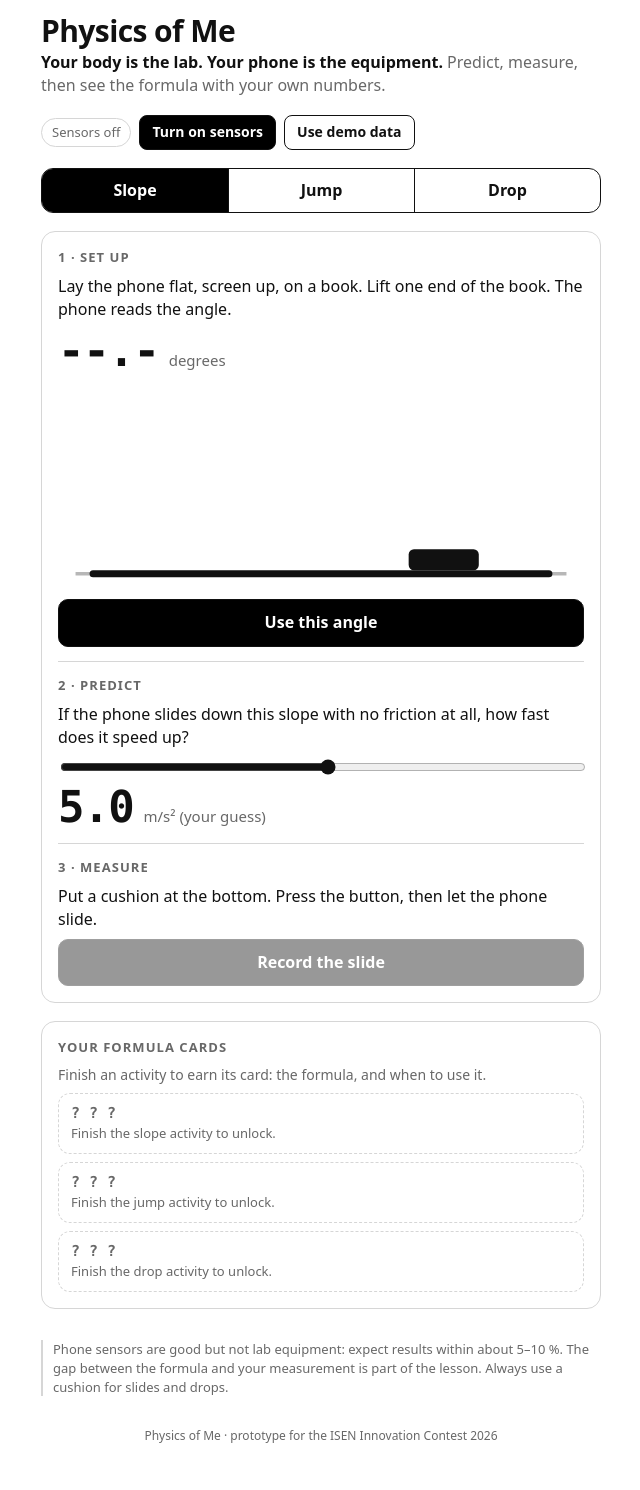
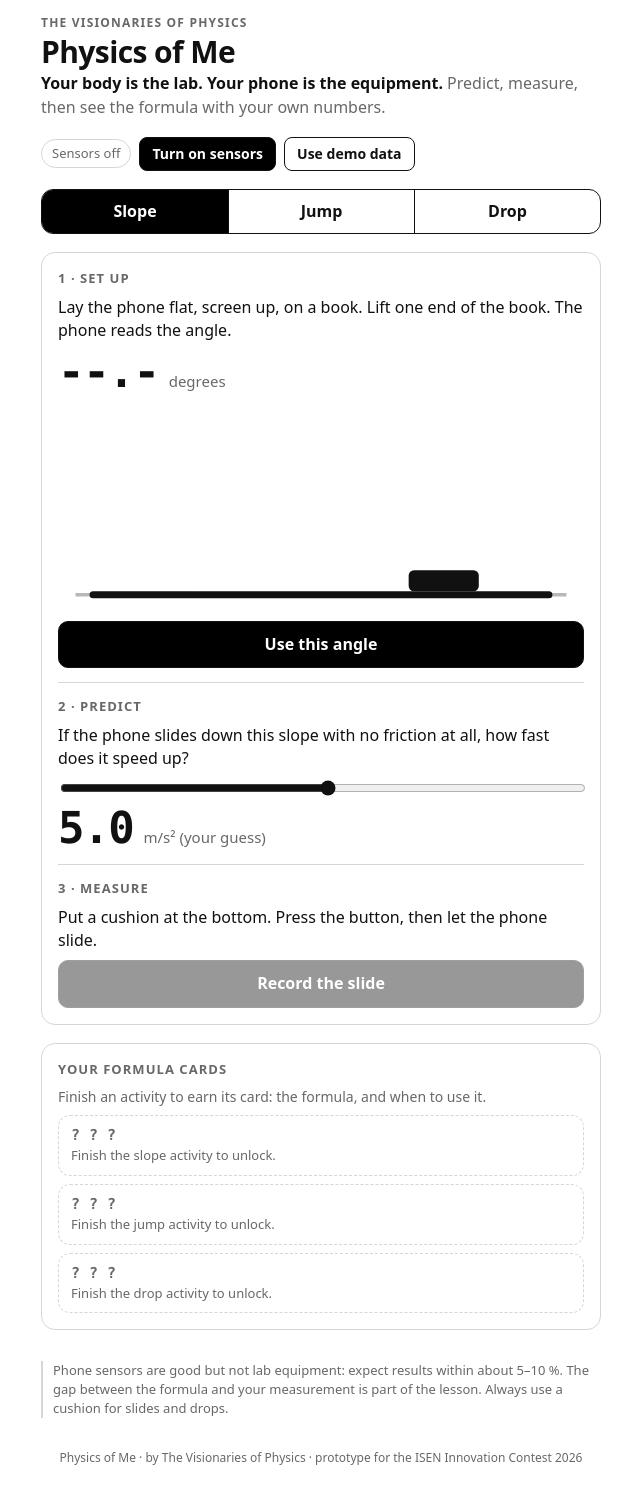
Before and after one commit to Cattinelle/physics-of-me-with-ui, a plain HTML site: page index.html in a window 1280 px wide. Shown: the whole page, without its empty margins (319-959 px from the left). Before the commit the page ends 1469 px from the top, so only its background shows below. Drawn offline with Linux system fonts and the light colour scheme.

Commit message:
Show the team name: The Visionaries of Physics

```diff
--- a/index.html
+++ b/index.html
@@ -29,6 +29,7 @@ main { max-width: 560px; margin: 0 auto; display: grid; gap: 18px; }
 header { display: grid; gap: 4px; }
 h1 { font-size: 30px; line-height: 1.1; margin: 0; letter-spacing: -0.02em; font-weight: 800; }
 .tag { margin: 0; color: var(--muted); }
+.team { margin: 0; font-size: 12px; letter-spacing: .1em; text-transform: uppercase; color: var(--muted); font-weight: 700; }
 .tag b { color: var(--fg); }
 .bar { display: flex; flex-wrap: wrap; gap: 8px; align-items: center; }
 .pill { font-size: 13px; border: 1px solid var(--line); border-radius: 999px; padding: 4px 10px; color: var(--muted); }
@@ -76,6 +77,7 @@ footer { color: var(--muted); font-size: 12px; text-align: center; }
 <body>
 <main>
   <header>
+    <p class="team">The Visionaries of Physics</p>
     <h1>Physics of Me</h1>
     <p class="tag"><b>Your body is the lab. Your phone is the equipment.</b> Predict, measure, then see the formula with your own numbers.</p>
   </header>
@@ -215,7 +217,7 @@ footer { color: var(--muted); font-size: 12px; text-align: center; }
   </section>
 
   <p class="note">Phone sensors are good but not lab equipment: expect results within about 5–10 %. The gap between the formula and your measurement is part of the lesson. Always use a cushion for slides and drops.</p>
-  <footer>Physics of Me · prototype for the ISEN Innovation Contest 2026</footer>
+  <footer>Physics of Me · by The Visionaries of Physics · prototype for the ISEN Innovation Contest 2026</footer>
 </main>
 
 <script>
```
